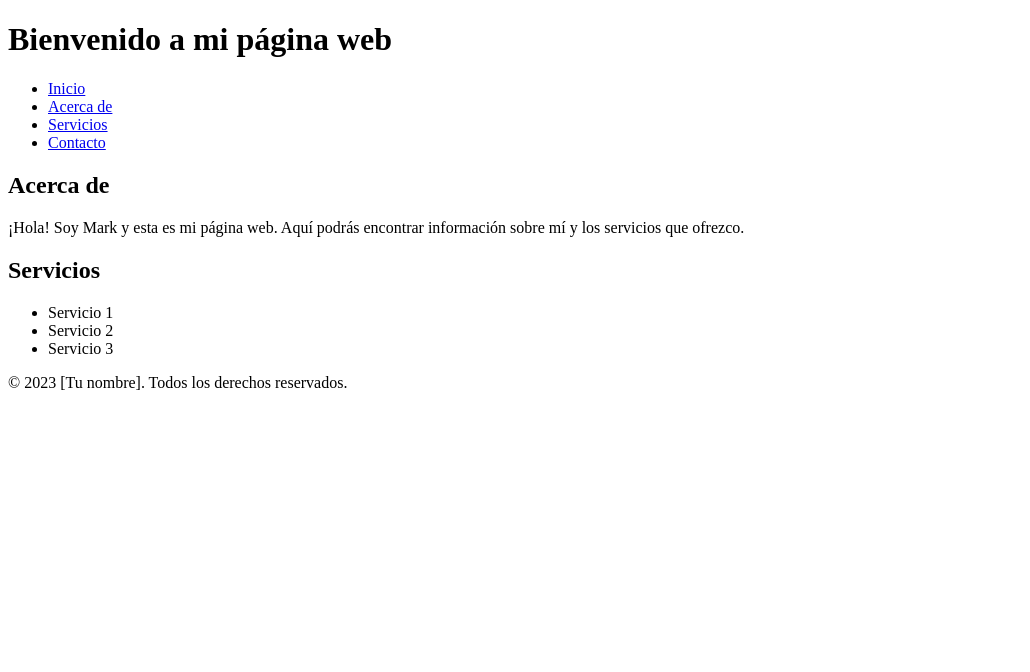
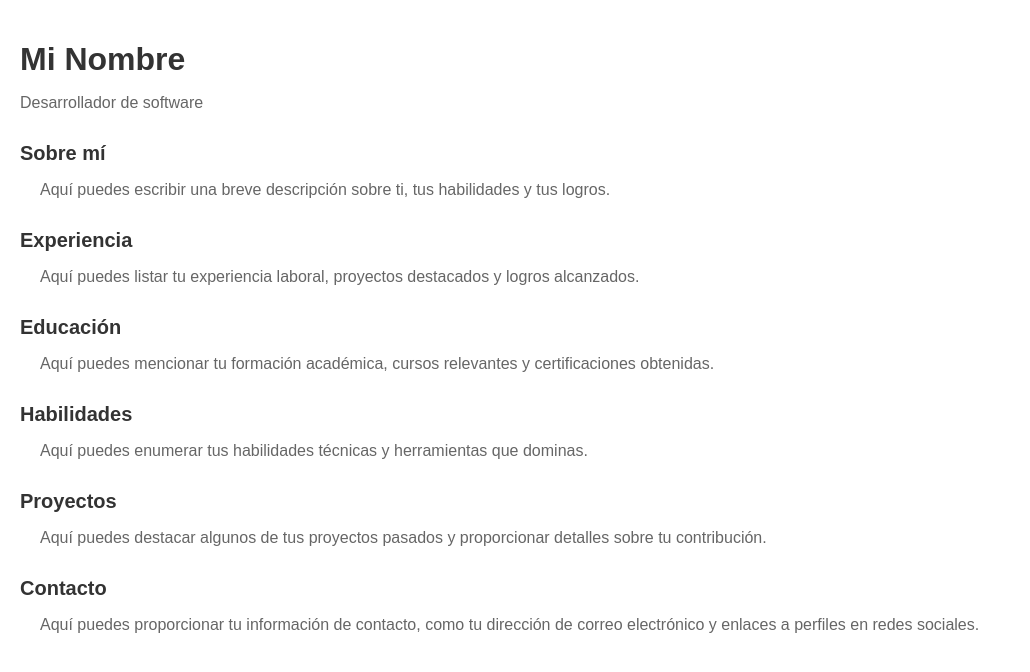
Before and after one commit to Extremofilo/pagina-web-de-prueba, a plain HTML site: page index.html in a window 1280 px wide. Shown: the whole page, without its empty margins (0-1030 px from the left). Drawn offline with Linux system fonts and the light colour scheme.

Commit message:
Update index.html

```diff
--- a/index.html
+++ b/index.html
@@ -1,38 +1,95 @@
 <!DOCTYPE html>
 <html>
 <head>
-  <title>Mi primera página web</title>
+  <title>Mi Portafolio</title>
+  <style>
+    /* Estilos CSS para personalizar el aspecto de tu portafolio */
+      body {
+        font-family: Arial, sans-serif;
+        margin: 0;
+        padding: 20px;
+      }
+
+      h1 {
+        font-size: 32px;
+        color: #333;
+        margin-bottom: 10px;
+      }
+
+      h2 {
+        font-size: 24px;
+        color: #333;
+        margin-bottom: 8px;
+      }
+
+      p {
+        font-size: 16px;
+        color: #666;
+        margin-bottom: 16px;
+      }
+
+      .section {
+        margin-bottom: 30px;
+      }
+
+      .section-title {
+        font-size: 20px;
+        font-weight: bold;
+        margin-bottom: 10px;
+      }
+
+      .section-content {
+        margin-left: 20px;
+      }
+
+  </style>
 </head>
 <body>
-  <header>
-    <h1>Bienvenido a mi página web</h1>
+  <header class="section">
+    <h1>Mi Nombre</h1>
+    <p>Desarrollador de software</p>
   </header>
 
-  <nav>
-    <ul>
-      <li><a href="#">Inicio</a></li>
-      <li><a href="#">Acerca de</a></li>
-      <li><a href="#">Servicios</a></li>
-      <li><a href="#">Contacto</a></li>
-    </ul>
-  </nav>
-
-  <section>
-    <h2>Acerca de</h2>
-    <p>¡Hola! Soy Mark y esta es mi página web. Aquí podrás encontrar información sobre mí y los servicios que ofrezco.</p>
+  <section class="section">
+    <h2 class="section-title">Sobre mí</h2>
+    <div class="section-content">
+      <p>Aquí puedes escribir una breve descripción sobre ti, tus habilidades y tus logros.</p>
+    </div>
   </section>
 
-  <section>
-    <h2>Servicios</h2>
-    <ul>
-      <li>Servicio 1</li>
-      <li>Servicio 2</li>
-      <li>Servicio 3</li>
-    </ul>
+  <section class="section">
+    <h2 class="section-title">Experiencia</h2>
+    <div class="section-content">
+      <p>Aquí puedes listar tu experiencia laboral, proyectos destacados y logros alcanzados.</p>
+    </div>
   </section>
 
-  <footer>
-    <p>&copy; 2023 [Tu nombre]. Todos los derechos reservados.</p>
-  </footer>
+  <section class="section">
+    <h2 class="section-title">Educación</h2>
+    <div class="section-content">
+      <p>Aquí puedes mencionar tu formación académica, cursos relevantes y certificaciones obtenidas.</p>
+    </div>
+  </section>
+
+  <section class="section">
+    <h2 class="section-title">Habilidades</h2>
+    <div class="section-content">
+      <p>Aquí puedes enumerar tus habilidades técnicas y herramientas que dominas.</p>
+    </div>
+  </section>
+
+  <section class="section">
+    <h2 class="section-title">Proyectos</h2>
+    <div class="section-content">
+      <p>Aquí puedes destacar algunos de tus proyectos pasados y proporcionar detalles sobre tu contribución.</p>
+    </div>
+  </section>
+
+  <section class="section">
+    <h2 class="section-title">Contacto</h2>
+    <div class="section-content">
+      <p>Aquí puedes proporcionar tu información de contacto, como tu dirección de correo electrónico y enlaces a perfiles en redes sociales.</p>
+    </div>
+  </section>
 </body>
 </html>
```
